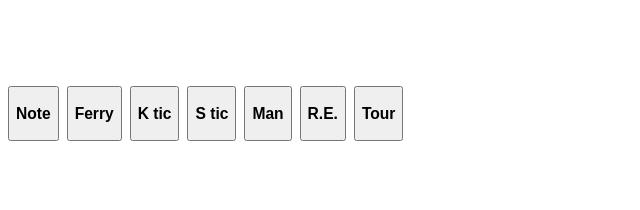
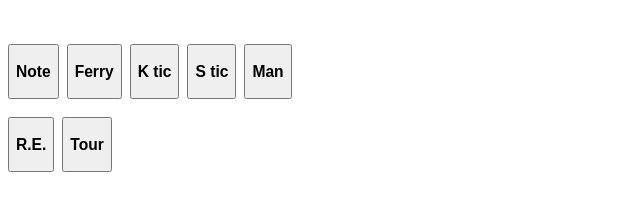
Before and after one commit to sustance/01, a plain HTML site: page index.html in a window 1280 px wide. Shown: the whole page, without its empty margins (0-640 px from the left). Drawn offline with Linux system fonts and the light colour scheme.

```diff
--- a/index.html
+++ b/index.html
@@ -3,12 +3,9 @@
 <meta name="viewport" content="user-scalable=no, initial-scale=1 minimum-scale=1, maximum-scale=1,
 width=device-width, height=device-height, target-densitydpi=device-dpi">
 <title>Lingyi</title>
-<!--<script src="phonegap.js"></script>-->
 <link rel="stylesheet" href="xiaoming.css" />
 </head>
-<body>
-
-<p><br><br><br></p>
+<body><br><br>
 
 <div class="center">
 <button onClick="window.location='note.htm'"  data-inline="true"><h3>Note</h3>  </button>&nbsp;
@@ -16,11 +13,11 @@ width=device-width, height=device-height, target-densitydpi=device-dpi">
 <button onClick="window.location='ktic.htm'"  data-inline="true"><h3>K tic</h3> </button>&nbsp;
 <button onClick="window.location='stic.htm'"  data-inline="true"><h3>S tic</h3> </button>&nbsp;
 <button onClick="window.location='man.htm'"   data-inline="true"><h3>Man</h3>   </button>&nbsp;
+<br><br>
 <button onClick="window.location='re.htm'"    data-inline="true"><h3>R.E.</h3>  </button>&nbsp;
-<button onClick="window.location='tour.htm'"  data-inline="true"><h3>Tour</h3>  </button>
+<button onClick="window.location='tour.htm'"  data-inline="true"><h3>Tour</h3>  </button>&nbsp;
 </div>
 
-<p><br><br><br><br><br><br><br><br></p>
-
+<p><br><br><br><br></p>
 </body>
 </html>
```
